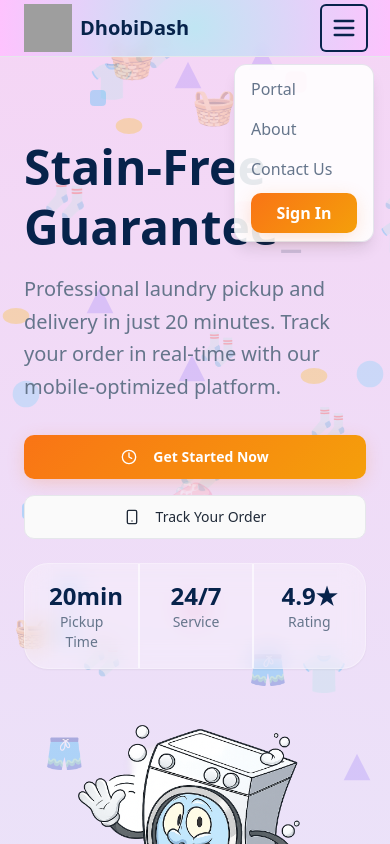
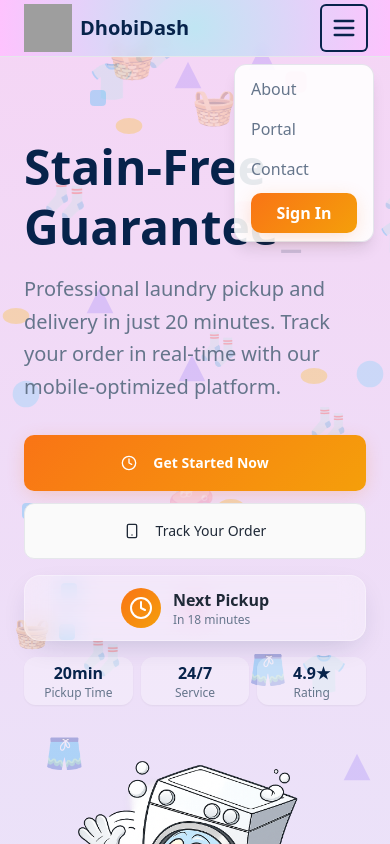
Before and after one commit to nish-09/DhobiDash, a React (Vite) app: page / in a window 390 px wide. Both pictures are taken after a click on the button "Open menu". Shown: the top 844 px of the page. Built offline with nearby package versions, Linux system fonts and the light colour scheme; grey boxes are pictures that could not be loaded.

Commit message:
Fixed responsiveness bugs

```diff
--- a/index.html
+++ b/index.html
@@ -4,7 +4,7 @@
     <meta charset="UTF-8" />
     <meta name="viewport" content="width=device-width, initial-scale=1.0" />
     <title>DhobiDash</title>
-    <link rel="icon" href="public/favicon.ico" />
+    <link rel="icon" href="/favicon.ico" />
   </head>
   <body class="scroll-smooth">
     <div id="root"></div>
--- a/src/pages/Index.tsx
+++ b/src/pages/Index.tsx
@@ -190,22 +190,22 @@ const Index = () => {
             {/* Desktop Nav */}
             <div className="hidden sm:flex items-center gap-2 sm:gap-3 md:gap-4 whitespace-nowrap">
               <a
+                href="#about"
+                className="text-lg font-medium text-muted-foreground hover:text-primary transition-smooth"
+              >
+                About
+              </a>
+              <a
                 href="#portal"
                 className="text-lg font-medium text-muted-foreground hover:text-primary transition-smooth"
               >
                 Portal
               </a>
               <a
-                href="#about"
-                className="text-lg font-medium text-muted-foreground hover:text-primary transition-smooth"
-              >
-                About
-              </a>
-              <a
                 href="#contact"
                 className="text-lg font-medium text-muted-foreground hover:text-primary transition-smooth"
               >
-                Contact Us
+                Contact
               </a>
               <Link to="/auth">
                 <Button variant="speed" size="sm">
@@ -225,6 +225,13 @@ const Index = () => {
               {menuOpen && (
                 <div className="absolute right-4 top-16 bg-white/90 rounded-xl shadow-lg py-2 px-4 flex flex-col space-y-2 z-50 min-w-[140px] border border-primary/10 animate-fade-in">
                   <a
+                    href="#about"
+                    className="text-base font-medium text-muted-foreground hover:text-primary transition-smooth py-1"
+                    onClick={() => setMenuOpen(false)}
+                  >
+                    About
+                  </a>
+                  <a
                     href="#portal"
                     className="text-base font-medium text-muted-foreground hover:text-primary transition-smooth py-1"
                     onClick={() => setMenuOpen(false)}
@@ -232,18 +239,11 @@ const Index = () => {
                     Portal
                   </a>
                   <a
-                    href="#about"
-                    className="text-base font-medium text-muted-foreground hover:text-primary transition-smooth py-1"
-                    onClick={() => setMenuOpen(false)}
-                  >
-                    About
-                  </a>
-                  <a
                     href="#contact"
                     className="text-base font-medium text-muted-foreground hover:text-primary transition-smooth py-1"
                     onClick={() => setMenuOpen(false)}
                   >
-                    Contact Us
+                    Contact
                   </a>
                   <Link to="/auth" onClick={() => setMenuOpen(false)}>
                     <Button variant="speed" size="sm" className="w-full">
@@ -292,61 +292,68 @@ const Index = () => {
                 </p>
               </div>
 
-              <div className="flex flex-col items-center gap-6">
-                <div className="flex flex-col sm:flex-row gap-4 w-full justify-center">
-                  <Link to="/auth">
-                    <Button variant="speed" size="lg" className="w-full sm:w-auto">
+              {/* Outer Flex Column Container */}
+              <div className="flex flex-col items-center justify-center gap-4">
+                {/* 1. Buttons Row */}
+                <div className="flex flex-col sm:flex-row items-center justify-center gap-3 sm:gap-4 w-full max-w-xl">
+                  <div className="flex-1 w-full">
+                    <Link to="/auth" className="block w-full">
+                      <Button variant="speed" size="lg" className="w-full h-14">
                         <Clock className="w-5 h-5 mr-2" />
                         {user ? 'Go to Dashboard' : 'Get Started Now'}
                       </Button>
                     </Link>
-                  <Button variant="outline" size="lg" className="w-full sm:w-auto">
+                  </div>
+                  <div className="flex-1 w-full">
+                    <Button variant="outline" size="lg" className="w-full h-14">
                       <Smartphone className="w-5 h-5 mr-2" />
                       Track Your Order
                     </Button>
                   </div>
-                <div className="w-full flex justify-center">
-                  <div className="w-full max-w-lg mx-auto grid grid-cols-3 bg-white/30 backdrop-blur-md border border-white/30 rounded-3xl shadow-sm overflow-hidden">
-                    <div className="text-center px-6 py-4">
-                      <div className="text-2xl font-bold text-primary">
+                </div>
+                {/* 2. Next Pickup Card */}
+                <div className="bg-white/30 backdrop-blur-md border border-white/30 rounded-2xl p-3 shadow-brand flex items-center space-x-3 w-full sm:w-52 justify-center mx-auto">
+                  <div className="w-10 h-10 bg-gradient-speed rounded-full flex items-center justify-center">
+                    <Clock className="w-6 h-6 text-white" />
+                  </div>
+                  <div>
+                    <div className="font-semibold text-base">Next Pickup</div>
+                    <div className="text-xs text-muted-foreground">
+                      In {Math.floor(Math.random() * (20 - 8 + 1)) + 8} minutes
+                    </div>
+                  </div>
+                </div>
+                {/* 3. Stats Row */}
+                <div className="flex flex-row items-center justify-center gap-2 sm:gap-4 w-full max-w-xl">
+                  <div className="text-center px-2 py-1 sm:px-4 sm:py-2 bg-white/30 rounded-xl shadow-sm flex-1">
+                    <div className="font-bold text-base sm:text-2xl text-primary">
                       <CountUp key={counterKey + '-20'} start={45} end={20} duration={5} />min
                     </div>
-                      <div className="text-sm text-muted-foreground">Pickup Time</div>
+                    <div className="text-xs sm:text-sm text-muted-foreground">Pickup Time</div>
                   </div>
-                    <div className="text-center px-6 py-4 border-l-2 border-white/60">
-                      <div className="text-2xl font-bold text-primary">
+                  <div className="text-center px-2 py-1 sm:px-4 sm:py-2 bg-white/30 rounded-xl shadow-sm flex-1">
+                    <div className="font-bold text-base sm:text-2xl text-primary">
                       <CountUp key={counterKey + '-24'} end={24} duration={1.5} />/<CountUp key={counterKey + '-7'} end={7} duration={1.5} />
                     </div>
-                      <div className="text-sm text-muted-foreground">Service</div>
+                    <div className="text-xs sm:text-sm text-muted-foreground">Service</div>
                   </div>
-                    <div className="text-center px-6 py-4 border-l-2 border-white/60">
-                      <div className="text-2xl font-bold text-primary">
+                  <div className="text-center px-2 py-1 sm:px-4 sm:py-2 bg-white/30 rounded-xl shadow-sm flex-1">
+                    <div className="font-bold text-base sm:text-2xl text-primary">
                       <CountUp key={counterKey + '-4.9'} end={4.9} duration={1.5} decimals={1} />★
                     </div>
-                      <div className="text-sm text-muted-foreground">Rating</div>
-                    </div>
+                    <div className="text-xs sm:text-sm text-muted-foreground">Rating</div>
                   </div>
                 </div>
               </div>
             </div>
 
-            <div className="relative">
+            {/* Wrap image and card in a flex-col container for centering on mobile */}
+            <div className="relative flex flex-col items-center">
               <img
                 src="/hero-laundry.jpg"
                 alt="Laundry Hero"
                 className="w-full h-72 sm:h-80 md:h-96 lg:h-[500px] object-contain"
               />
-              <div className="absolute -bottom-16 -left-16 bg-white/30 backdrop-blur-md border border-white/30 rounded-2xl p-4 shadow-brand">
-                <div className="flex items-center space-x-3">
-                  <div className="w-12 h-12 bg-gradient-speed rounded-full flex items-center justify-center">
-                    <Clock className="w-6 h-6 text-white" />
-                  </div>
-                  <div>
-                    <div className="font-semibold">Next Pickup</div>
-                    <div className="text-sm text-muted-foreground">In {Math.floor(Math.random() * (20 - 8 + 1)) + 8} minutes</div>
-                  </div>
-                </div>
-              </div>
             </div>
           </div>
         </div>
@@ -466,11 +473,11 @@ const Index = () => {
                   <Mail className="text-purple-600 group-hover:text-purple-800 transition-colors duration-200" />
                   <span className="absolute left-1/2 -bottom-7 -translate-x-1/2 text-xs bg-purple-600 text-white rounded px-2 py-1 opacity-0 group-hover:opacity-100 group-hover:translate-y-1 transition-all duration-200 pointer-events-none">Mail</span>
                 </a>
-                <a href="https://linkedin.com/in/bobsmith" target="_blank" rel="noopener noreferrer" aria-label="LinkedIn" className="group relative rounded-full bg-blue-100 hover:bg-blue-300 p-2 transition-all shadow-sm transform hover:scale-125 duration-200">
+                <a href="https://linkedin.com/in/darshika-singh-762636329" target="_blank" rel="noopener noreferrer" aria-label="LinkedIn" className="group relative rounded-full bg-blue-100 hover:bg-blue-300 p-2 transition-all shadow-sm transform hover:scale-125 duration-200">
                   <Linkedin className="text-blue-600 group-hover:text-blue-800 transition-colors duration-200" />
                   <span className="absolute left-1/2 -bottom-7 -translate-x-1/2 text-xs bg-blue-600 text-white rounded px-2 py-1 opacity-0 group-hover:opacity-100 group-hover:translate-y-1 transition-all duration-200 pointer-events-none">LinkedIn</span>
                 </a>
-                <a href="https://github.com/bobsmith" target="_blank" rel="noopener noreferrer" aria-label="GitHub" className="group relative rounded-full bg-gray-100 hover:bg-gray-300 p-2 transition-all shadow-sm transform hover:scale-125 duration-200">
+                <a href="https://github.com/darshikasingh0905" target="_blank" rel="noopener noreferrer" aria-label="GitHub" className="group relative rounded-full bg-gray-100 hover:bg-gray-300 p-2 transition-all shadow-sm transform hover:scale-125 duration-200">
                   <Github className="text-gray-700 group-hover:text-black transition-colors duration-200" />
                   <span className="absolute left-1/2 -bottom-7 -translate-x-1/2 text-xs bg-gray-700 text-white rounded px-2 py-1 opacity-0 group-hover:opacity-100 group-hover:translate-y-1 transition-all duration-200 pointer-events-none">GitHub</span>
                 </a>
```
Lines whose indentation alone changed are shown as unchanged.
